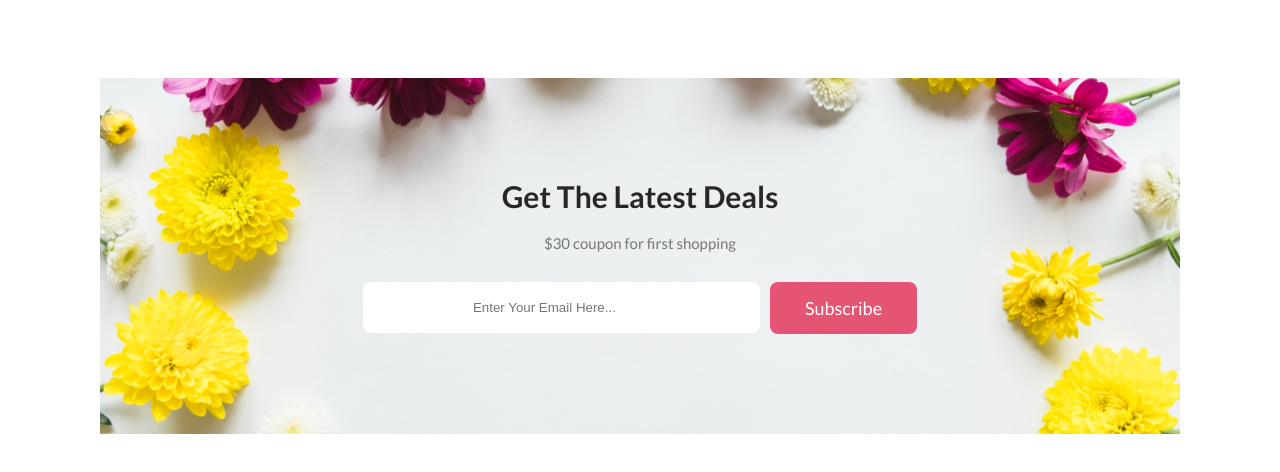
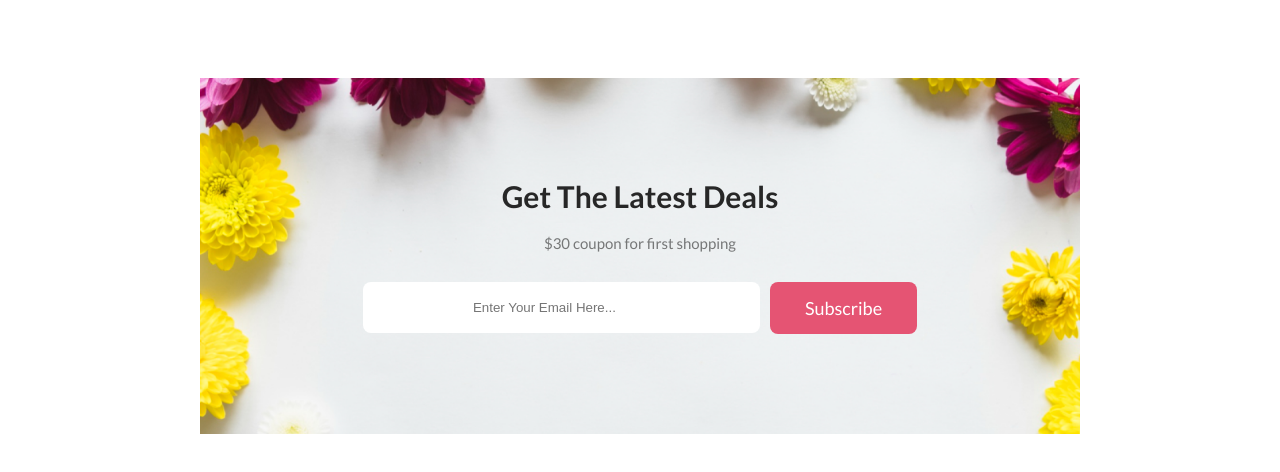
Before and after one commit to azizul96/first-assignment, a plain HTML site: page index.html in a window 1280 px wide. Shown: the part 2667-3139 px from the top of the page. Drawn offline with nearby package versions, Linux system fonts and the light colour scheme.

```diff
--- a/style.css
+++ b/style.css
@@ -150,7 +150,7 @@ header{
 }
 /* Subscribe form style start here............ */
 .subscribe-form{
-    margin: 100px 100px 100px 100px;
+    margin: 100px 200px 100px 200px;
     background-image: url("./asset/Rectangle\ 9.png");
     background-size: cover;
     background-repeat: no-repeat;
```
